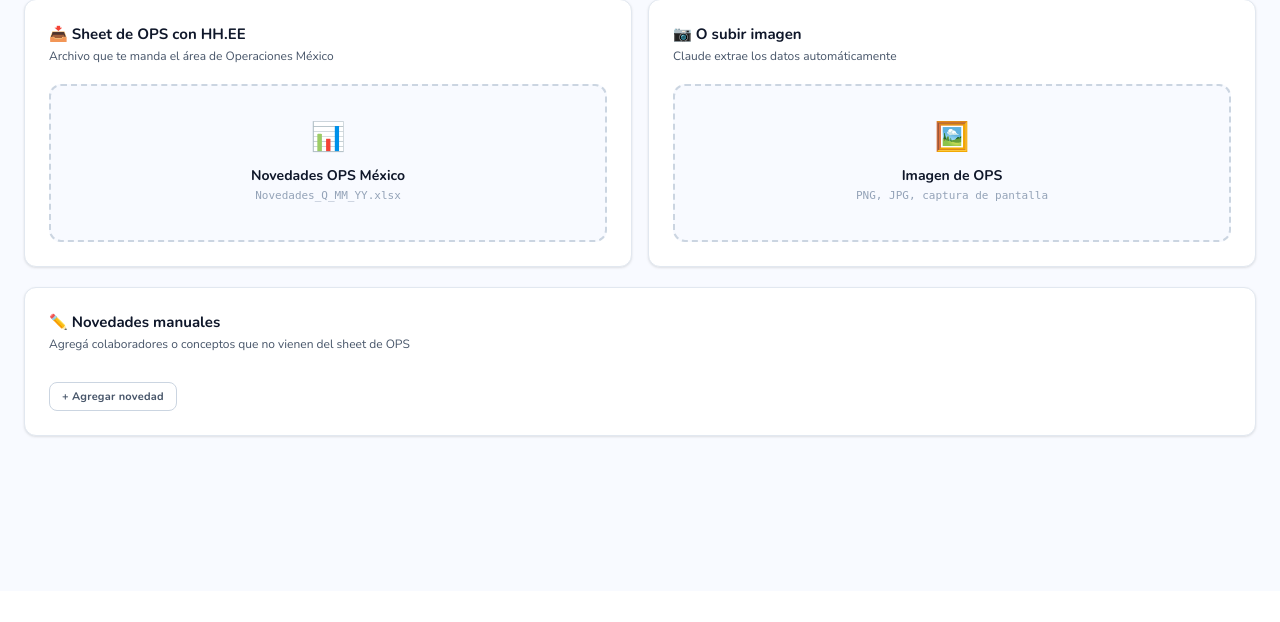
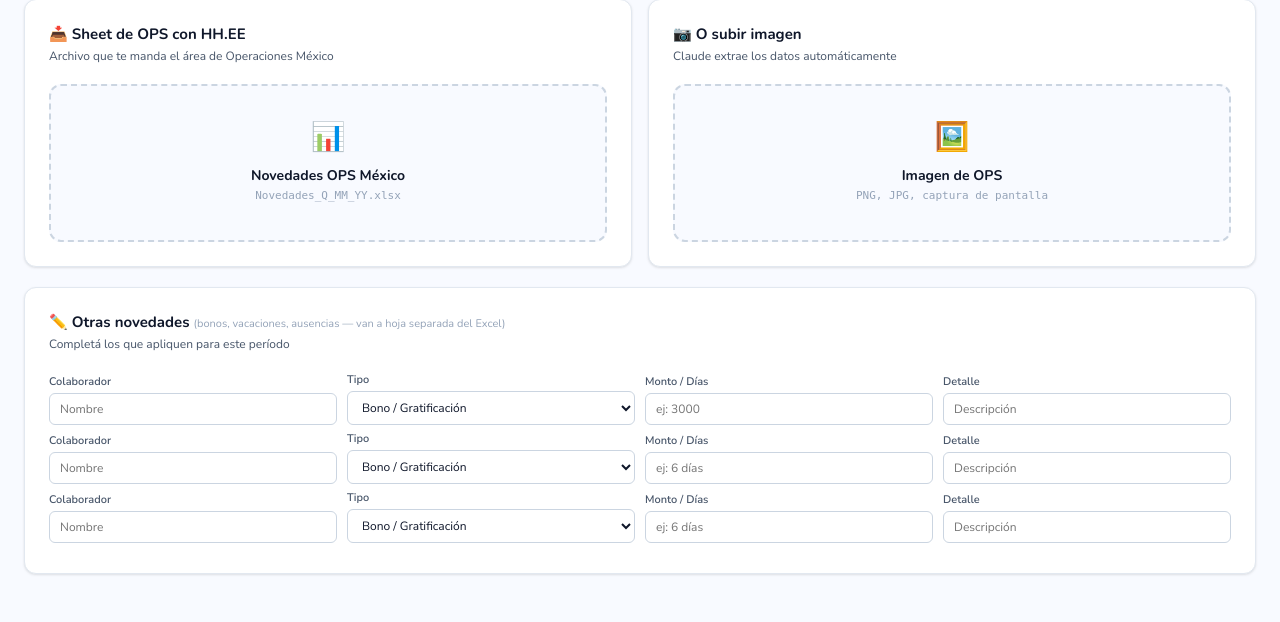
Before and after one commit to juanolivares-rgb/moova-payroll-hub, a Flask app: page /mx in a window 1280 px wide. Shown: the part 209-831 px from the top of the page. Before the commit the page ends 647 px from the top, so only its background shows below. Run offline with Flask 3, Linux system fonts and the light colour scheme.

Commit message:
Add files via upload

```diff
--- a/templates/mx.html
+++ b/templates/mx.html
@@ -42,12 +42,51 @@
       </div>
     </div>
 
-    <!-- Novedades manuales MX -->
+    <!-- Otras novedades: formulario estático simple -->
     <div class="card" style="margin-bottom:20px">
-      <div class="card-title">✏️ Novedades manuales</div>
-      <div class="card-sub">Agregá colaboradores o conceptos que no vienen del sheet de OPS</div>
-      <div id="manual-rows-mx"></div>
-      <button class="btn btn-outline btn-sm" style="margin-top:10px" onclick="addManualRowMX()">+ Agregar novedad</button>
+      <div class="card-title">✏️ Otras novedades <span style="font-size:11px;font-weight:400;color:var(--text3)">(bonos, vacaciones, ausencias — van a hoja separada del Excel)</span></div>
+      <div class="card-sub">Completá los que apliquen para este período</div>
+      <div id="otras-nov-rows">
+        <div class="form-row" style="margin-bottom:6px">
+          <div class="form-group"><label>Colaborador</label><input type="text" id="on_n_0" placeholder="Nombre"></div>
+          <div class="form-group"><label>Tipo</label>
+            <select id="on_t_0">
+              <option value="bono">Bono / Gratificación</option>
+              <option value="vacaciones">Vacaciones</option>
+              <option value="ausencia">Ausencia / Incidencia</option>
+              <option value="cambio_sueldo">Cambio de sueldo</option>
+            </select>
+          </div>
+          <div class="form-group"><label>Monto / Días</label><input type="text" id="on_v_0" placeholder="ej: 3000"></div>
+          <div class="form-group"><label>Detalle</label><input type="text" id="on_d_0" placeholder="Descripción"></div>
+        </div>
+        <div class="form-row" style="margin-bottom:6px">
+          <div class="form-group"><label>Colaborador</label><input type="text" id="on_n_1" placeholder="Nombre"></div>
+          <div class="form-group"><label>Tipo</label>
+            <select id="on_t_1">
+              <option value="bono">Bono / Gratificación</option>
+              <option value="vacaciones">Vacaciones</option>
+              <option value="ausencia">Ausencia / Incidencia</option>
+              <option value="cambio_sueldo">Cambio de sueldo</option>
+            </select>
+          </div>
+          <div class="form-group"><label>Monto / Días</label><input type="text" id="on_v_1" placeholder="ej: 6 días"></div>
+          <div class="form-group"><label>Detalle</label><input type="text" id="on_d_1" placeholder="Descripción"></div>
+        </div>
+        <div class="form-row" style="margin-bottom:6px">
+          <div class="form-group"><label>Colaborador</label><input type="text" id="on_n_2" placeholder="Nombre"></div>
+          <div class="form-group"><label>Tipo</label>
+            <select id="on_t_2">
+              <option value="bono">Bono / Gratificación</option>
+              <option value="vacaciones">Vacaciones</option>
+              <option value="ausencia">Ausencia / Incidencia</option>
+              <option value="cambio_sueldo">Cambio de sueldo</option>
+            </select>
+          </div>
+          <div class="form-group"><label>Monto / Días</label><input type="text" id="on_v_2" placeholder="ej: 6 días"></div>
+          <div class="form-group"><label>Detalle</label><input type="text" id="on_d_2" placeholder="Descripción"></div>
+        </div>
+      </div>
     </div>
 
     <!-- Stats novedades -->
@@ -276,24 +315,14 @@ function renderMxNovTable(colabs, periodo) {
 async function exportMxNov() {
   if (!mxNovData) { alert('Cargá el archivo de OPS primero'); return; }
 
-  // Leer otras novedades directamente del DOM de forma simple
+  // Leer otras novedades por IDs fijos — simple y confiable
   const otrasNovedades = [];
-  const container = document.getElementById('manual-rows-mx');
-  if (container) {
-    const rows = container.children;
-    const tipos_otras = ['bono', 'vacaciones', 'ausencia', 'cambio_sueldo'];
-    for (let row of rows) {
-      const inputs = row.getElementsByTagName('input');
-      const selects = row.getElementsByTagName('select');
-      if (inputs.length < 1 || selects.length < 1) continue;
-      const nombre = inputs[0] ? inputs[0].value.trim() : '';
-      const tipo = selects[0] ? selects[0].value : '';
-      const valor = inputs[1] ? inputs[1].value.trim() : '';
-      const comentarios = inputs[2] ? inputs[2].value.trim() : '';
-      if (nombre && tipos_otras.includes(tipo)) {
-        otrasNovedades.push({ nombre, tipo, valor, comentarios });
-      }
-    }
+  for (let i = 0; i < 3; i++) {
+    const nombre = document.getElementById('on_n_' + i)?.value?.trim() || '';
+    const tipo   = document.getElementById('on_t_' + i)?.value || 'bono';
+    const valor  = document.getElementById('on_v_' + i)?.value?.trim() || '';
+    const detalle = document.getElementById('on_d_' + i)?.value?.trim() || '';
+    if (nombre) otrasNovedades.push({ nombre, tipo, valor, comentarios: detalle });
   }
 
   const res = await fetch('/api/mx/export-novedades', {
@@ -301,13 +330,6 @@ async function exportMxNov() {
     headers: { 'Content-Type': 'application/json' },
     body: JSON.stringify({ colabs: mxNovData, periodo: mxPeriodo, otras_novedades: otrasNovedades })
   });
-  const blob = await res.blob();
-  const url = URL.createObjectURL(blob);
-  const a = document.createElement('a');
-  a.href = url;
-  a.download = `MX-novedades-estudio-${(mxPeriodo||'PERIODO').replace(/\//g,'-').replace(/ /g,'-')}.xlsx`;
-  a.click();
-}
 
 // ── MANUALES MX ──
 function addManualRowMX() {
```
